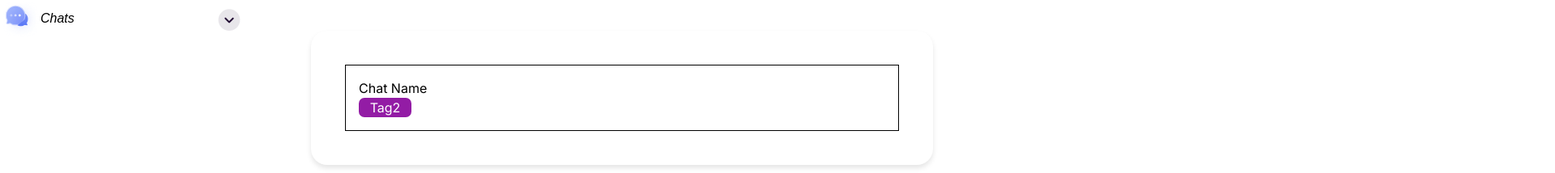
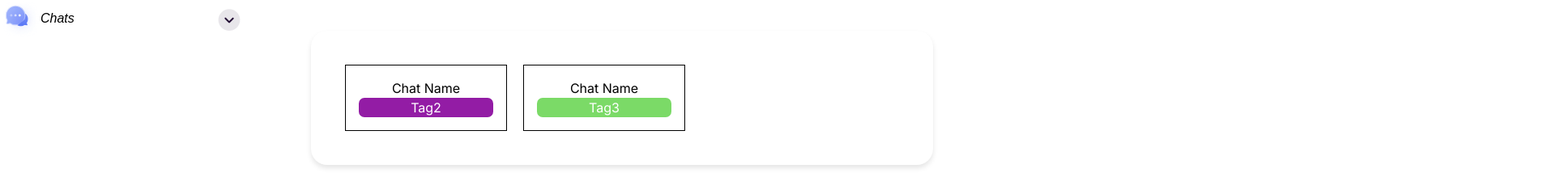
Before and after one commit to chitoroagad/AvanadeProj, a Next.js app in the folder frontend/: page /Space in a window 1280 px wide. Shown: the part 402-616 px from the top of the page at 81% size, 1920 px wide, since content can reach past the window. Built offline with nearby package versions, Linux system fonts and the light colour scheme; a web font is replaced by a local one.

Commit message:
fix chat delete bug and chats card bug

```diff
--- a/frontend/app/Space/Space.module.css
+++ b/frontend/app/Space/Space.module.css
@@ -58,6 +58,7 @@
 .tag{
     margin-left: 30px;
     width: 100%;
+    max-width: 500%;
 }
 
 .createdAt{
@@ -77,10 +78,11 @@
     top: -14vh;
 }
 
-.chatwithTag{
+.chatCard{
     border: 1px solid #000000;
     padding: 1rem;
     margin:10px;
+    width: 200px;
 
 }
 
@@ -91,3 +93,7 @@
     font-size: 3rem;
     font-weight: bold;
 }
+
+.cardtag{
+    width: 1000%;
+}
--- a/frontend/app/Space/page.tsx
+++ b/frontend/app/Space/page.tsx
@@ -35,8 +35,14 @@ return(
     </div>
     <div className={styles.SecRec}>
     <div className={styles.chatwithTag}>
-        <p>Chat Name</p>
-        <EditableTag initialText="Tag2"></EditableTag>
+        <button className={styles.chatCard}>
+            <p>Chat Name</p>
+            <div className={styles.cardtag}><EditableTag initialText="Tag2"></EditableTag></div>
+        </button>
+        <button className={styles.chatCard}>
+            <p>Chat Name</p>
+            <div className={styles.cardtag}><EditableTag initialText="Tag3"></EditableTag></div>
+        </button>
     </div>
     </div>
     <div className={styles.spaceBackground}>
--- a/frontend/app/components/ChatBtn.tsx
+++ b/frontend/app/components/ChatBtn.tsx
@@ -4,8 +4,8 @@ import styles from './ChatBtn.module.css';
 
 const ChatBtn = ({ text, onDelete, onClick }: { text: string, onDelete: () => void, onClick: () => void }) => {
   return (
-    <div className={styles.box} onClick={onClick}>
-      <button className="btn btn-wide">{text}</button>
+    <div className={styles.box}>
+      <button className="btn btn-wide" onClick={onClick}>{text}</button>
       <button className={styles.button} onClick={onDelete}>
         <img src='chat/delete.png' className={styles.deletePic}></img>
       </button>
```
